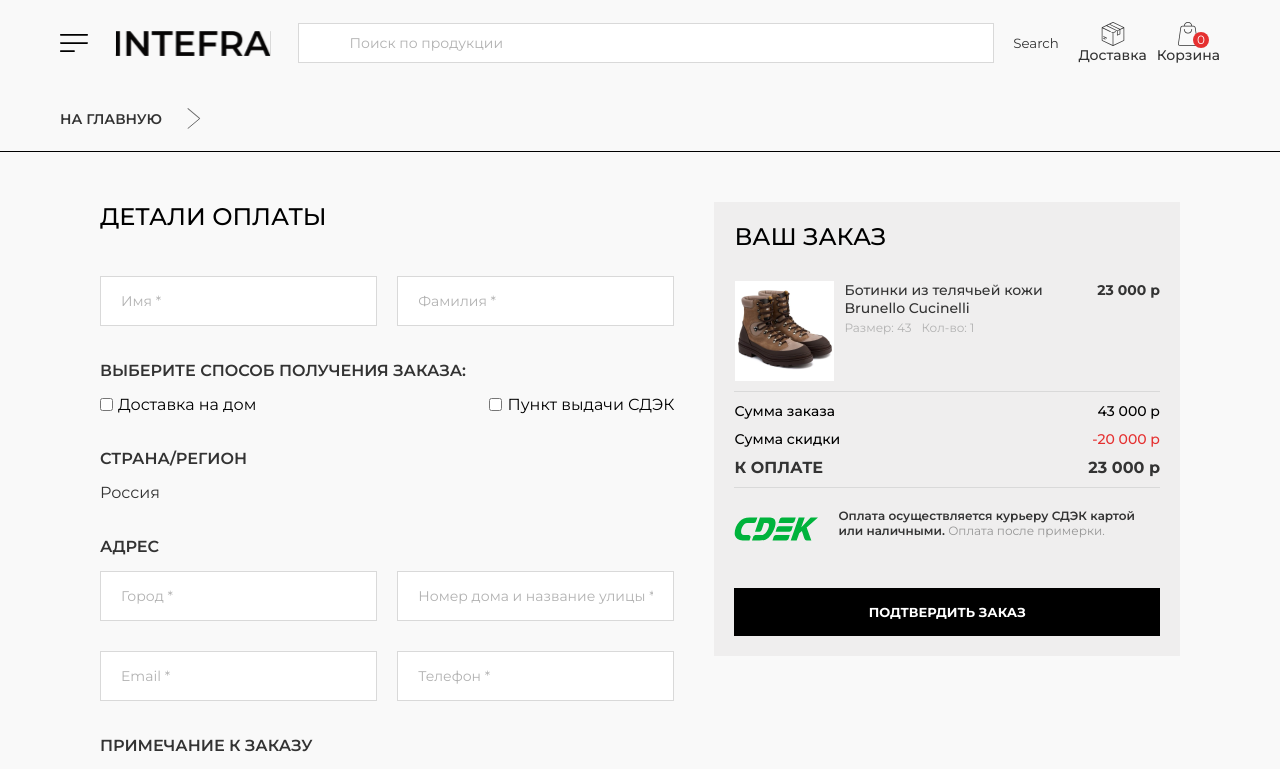
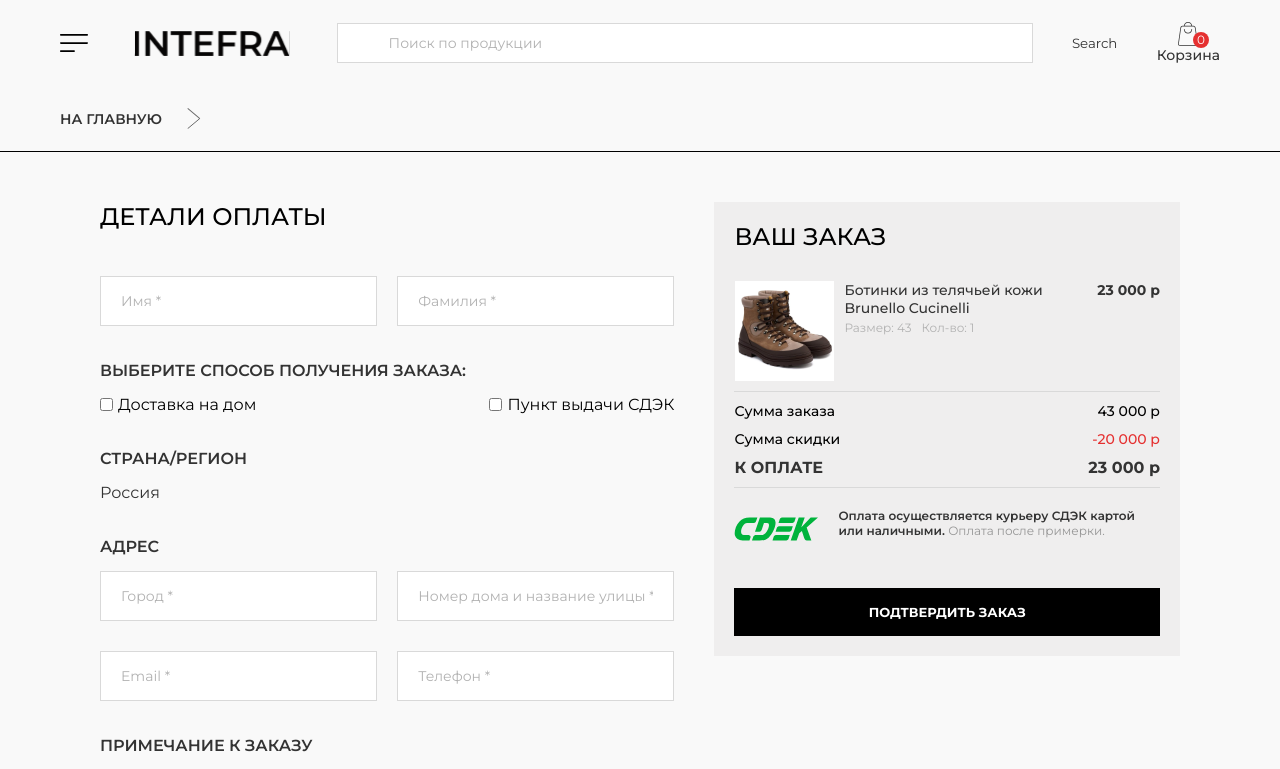
Before and after one commit to slumpthug/next-project, a Next.js app: page /decor in a window 1280 px wide. Shown: the top 769 px of the page. Built offline with nearby package versions, Linux system fonts and the light colour scheme.

Commit message:
fixed bugs

```diff
--- a/components/basketcomp/Basketcomp.jsx
+++ b/components/basketcomp/Basketcomp.jsx
@@ -76,7 +76,9 @@
                                 <span>Доставка в случае отказа <br/> 1 500 руб.</span>
                             </div>
                         </div>
-                        <MainButtonTwo text='оформить заказ'/>
+                        <a className={css.basket__btn_two} href="/decor">
+                            оформить заказ
+                        </a>
                     </div>
                 </div>
                 <Privilege/>
--- a/components/header/Header-style.module.css
+++ b/components/header/Header-style.module.css
@@ -41,34 +41,19 @@
     color: #B2B2B2;
 }
 
-.links__container {
-    display: flex;
-    align-items: center;
-    justify-content: space-between;
-    column-gap: 10px;
+.basket {
+    width: 24px;
+    height: 24px;
 }
 
 .user_link {
+    position: relative;
     display: flex;
     flex-direction: column;
     align-items: center;
 }
 
-.box {
-    width: 24px;
-    height: 24px;
-}
-
-.basket {
-    width: 24px;
-    height: 24px;
-}
-
-.user_link:last-child {
-    position: relative;
-}
-
-.user_link:last-child::before {
+.user_link::before {
     content: "0";
     padding: 0px 2px 4px 2px;
     position: absolute;
@@ -83,7 +68,6 @@
     color: #fff;
     border-radius: 50%;
 }
-
 
 .user_link span {
     font-weight: 500;
@@ -111,15 +95,11 @@
         display: none;
     }
 
-    .user_link:first-child {
-        display: none;
-    }
-
     .user_link span {
         display: none;
     }
 
-    .user_link:last-child::before {
+    .user_link::before {
         right: -5px;
         bottom: -1px;
     }
--- a/components/header/Header.jsx
+++ b/components/header/Header.jsx
@@ -2,7 +2,6 @@
 import Image from 'next/image';
 import burgerMenu from '../../public/header/burger.svg';
 import logo from '../../public/header/logo.svg';
-import box from '../../public/header/box.svg';
 import basket from '../../public/header/basket.svg';
 import React, { useRef } from 'react';
 
@@ -36,19 +35,12 @@
                 <a className={css.logo_link} href='#'>
                     <Image className={css.logo} src={logo} alt="companys logo" />
                 </a>
-
                 <input type="text" placeholder='Поиск по продукции' className={css.search} ref={searchRef} />
                 <button type="submit" onClick={handleSearch}>Search</button>
-                <div className={css.links__container}>
-                    <a className={css.user_link} href='/decor'>
-                        <Image className={css.box} src={box} alt="box" />
-                        <span>Доставка</span>
-                    </a>
-                    <a className={css.user_link} href='/basket'>
-                        <Image className={css.basket} src={basket} alt="basket" />
-                        <span>Корзина</span>
-                    </a>
-                </div>
+                <a className={css.user_link} href='/basket'>
+                    <Image className={css.basket} src={basket} alt="basket" />
+                    <span>Корзина</span>
+                </a>
             </div>
         </div>
     );
```
Also changed, not shown: components/basketcomp/Basketcomp-style.module.css (+19 -0 lines).
